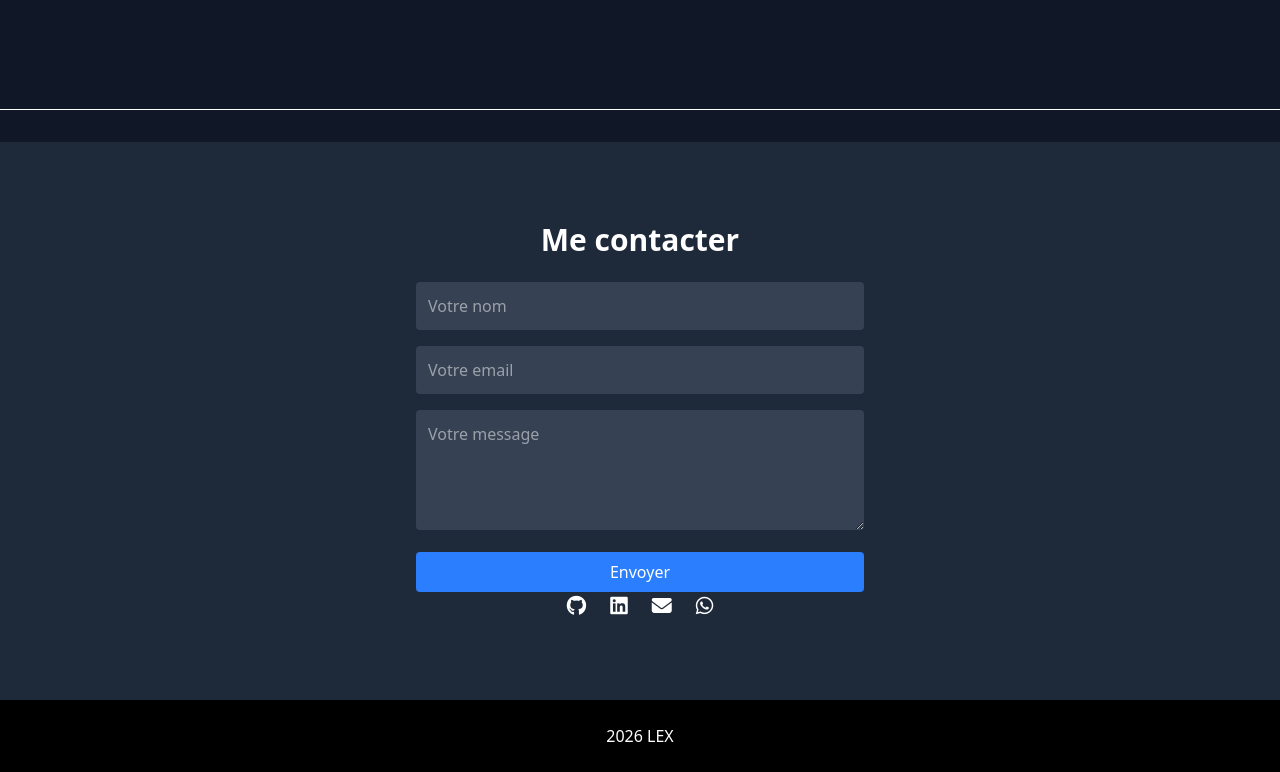
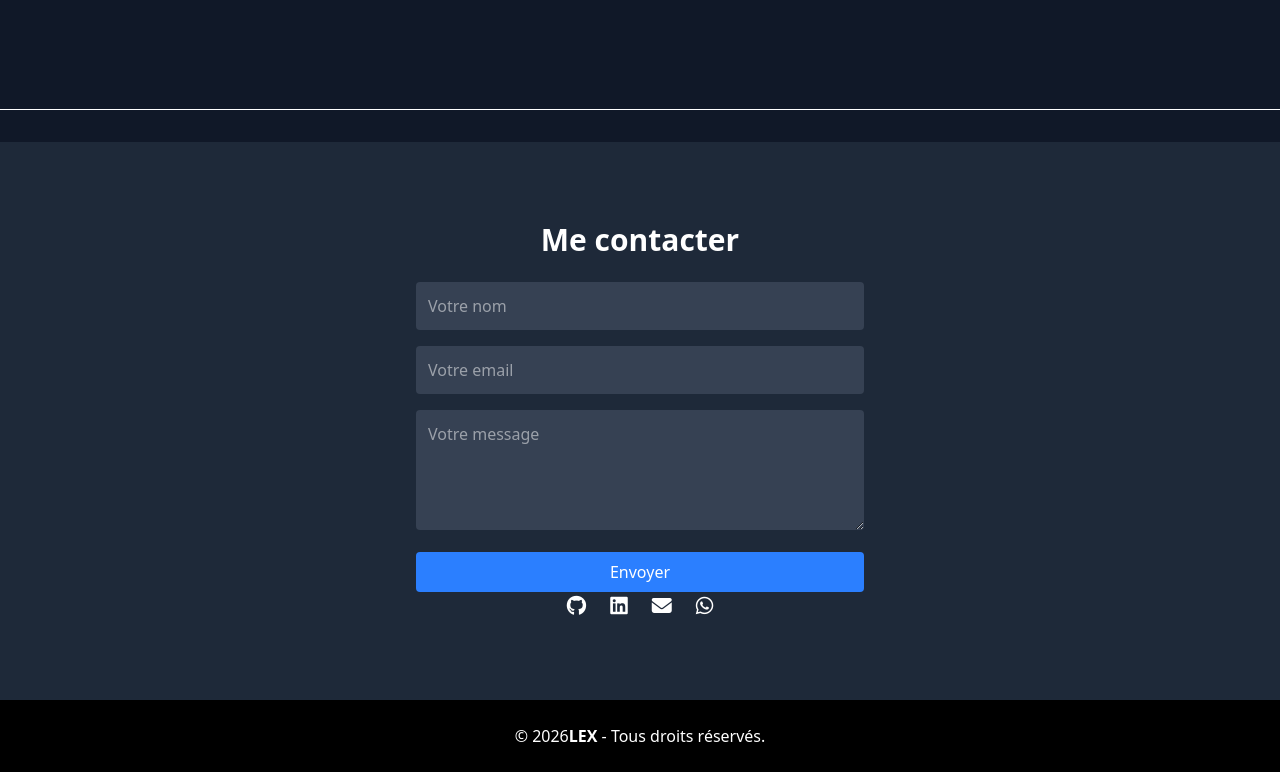
Before and after one commit to bienvenugrace08/new_portfolio, a website: page index.html in a window 1280 px wide. Shown: the part 3444-4216 px from the top of the page. Drawn offline with Linux system fonts and the light colour scheme.

Commit message:
modification4

```diff
--- a/index.html
+++ b/index.html
@@ -227,7 +227,7 @@
   </section>
   <!--Footer-->
   <footer class="bg-black py-6 text-center text-white">
-    2026 LEX
+    © 2026<span class="font-semibold text-white">LEX</span> - Tous droits réservés.
   </footer>
 
 
```
